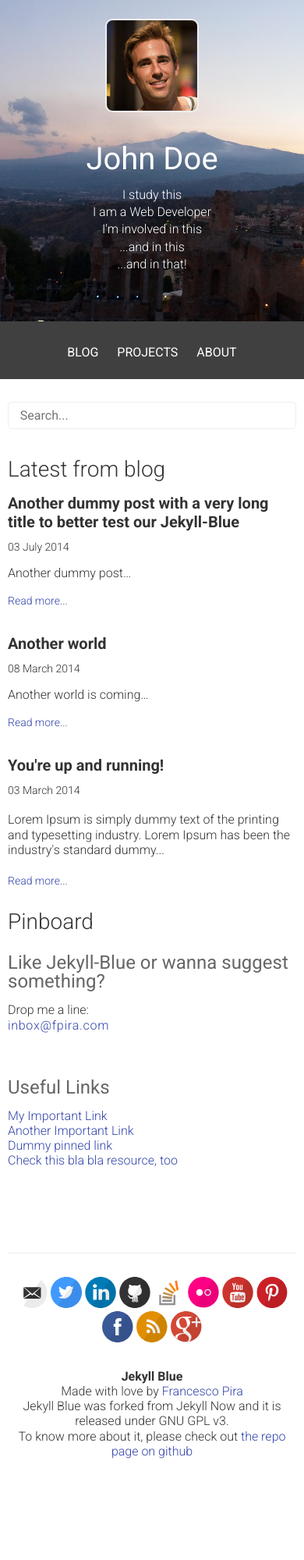
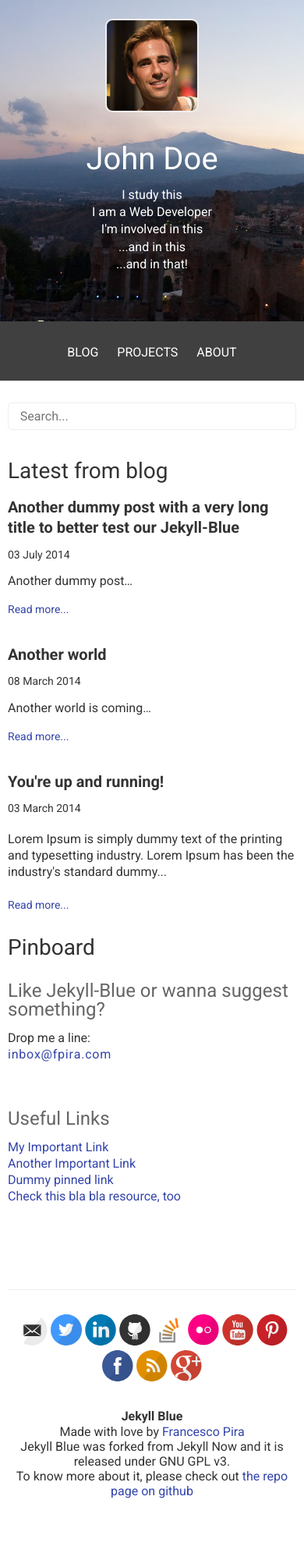
Before and after one commit to pirafrank/Jekyll-Blue, a Jekyll site: the page built from index.html, in a window 390 px wide. Shown: the whole page at 78% size. Built offline with Jekyll 4.4.1, drawn with Linux system fonts in a browser that asks for light colours; Markdown is read by kramdown in place of the engine named in the settings; before the commit the page ends 1948 px from its top, so only the background shows below that.

Commit message:
improved font displaying on mobile. added comment

```diff
--- a/_sass/_base.scss
+++ b/_sass/_base.scss
@@ -13,6 +13,12 @@ body {
   font-family: $defaultSansSerif;
   font-weight: 300;
   color: $darkerGray; // site-wide font color (overrindden multiple times...)
+
+  @include mobile {
+    font-size: 18px;
+    font-weight: 400;
+    line-height: 1.3;
+  }
 }
 
 h1, h2, h3, h4, h5, h6 {
@@ -94,7 +100,7 @@ strong, b {
 }
 
 img {
-  max-width: 100%;
+  max-width: 100%; // makes images responsive
 }
 
 // Fixes images in popup boxes from Google Translate
```
